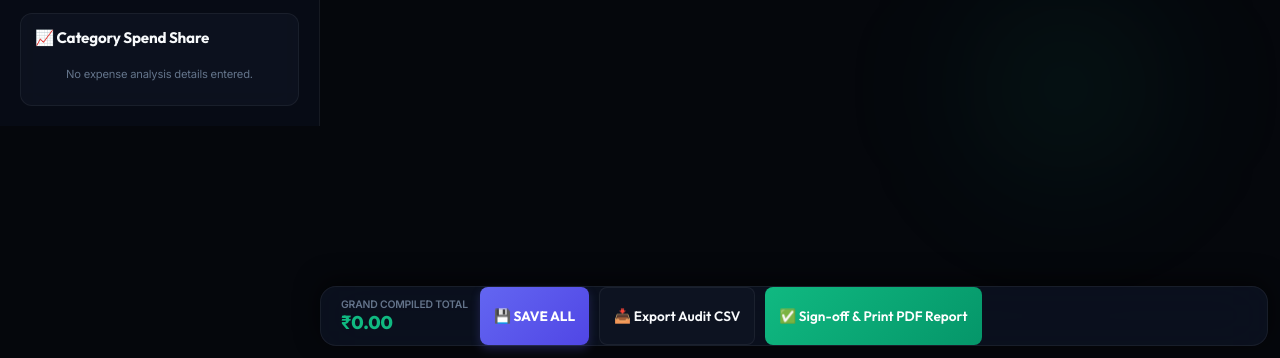
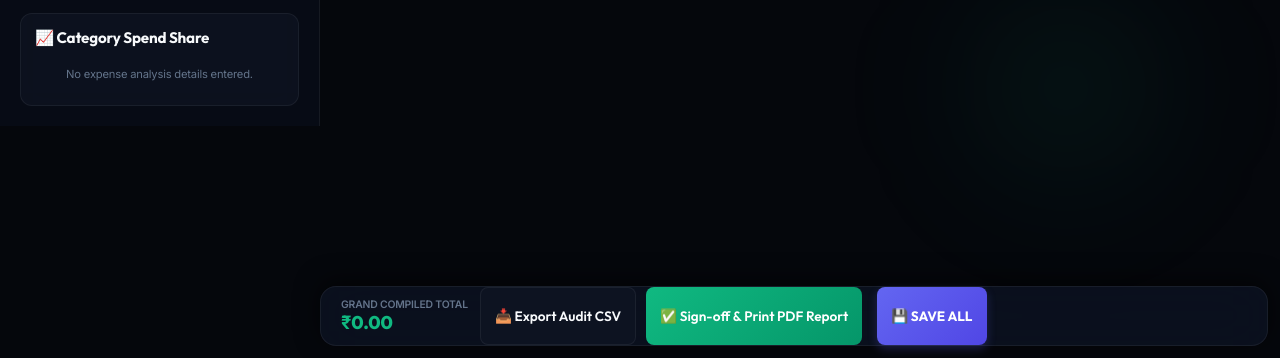
Before and after one commit to briskheal/emyxpnse, a website: page admin.html in a window 1280 px wide. Shown: the part 442-800 px from the top of the page. Drawn offline with Linux system fonts and the light colour scheme; no server answers; sample sign-in values are in the browser's storage.

Commit message:
style(admin): reposition SAVE ALL button to the right of Sign-off button

```diff
--- a/admin.html
+++ b/admin.html
@@ -257,14 +257,14 @@
     </div>
 
     <div class="footer-actions">
-      <button class="btn btn-primary" id="btnSaveAll" style="background: linear-gradient(135deg, var(--color-indigo), #5046e5); color: #fff; font-weight: 700; border-color: rgba(99,102,241,0.4);">
-        💾 SAVE ALL
-      </button>
       <button class="btn" id="btnExportCSV">
         📥 Export Audit CSV
       </button>
       <button class="btn btn-success" id="btnSignOff" style="background: linear-gradient(135deg, var(--color-emerald), #059669)">
         ✅ Sign-off & Print PDF Report
+      </button>
+      <button class="btn btn-primary" id="btnSaveAll" style="background: linear-gradient(135deg, var(--color-indigo), #5046e5); color: #fff; font-weight: 700; border-color: rgba(99,102,241,0.4); margin-left: 5px;">
+        💾 SAVE ALL
       </button>
     </div>
   </footer>
```
